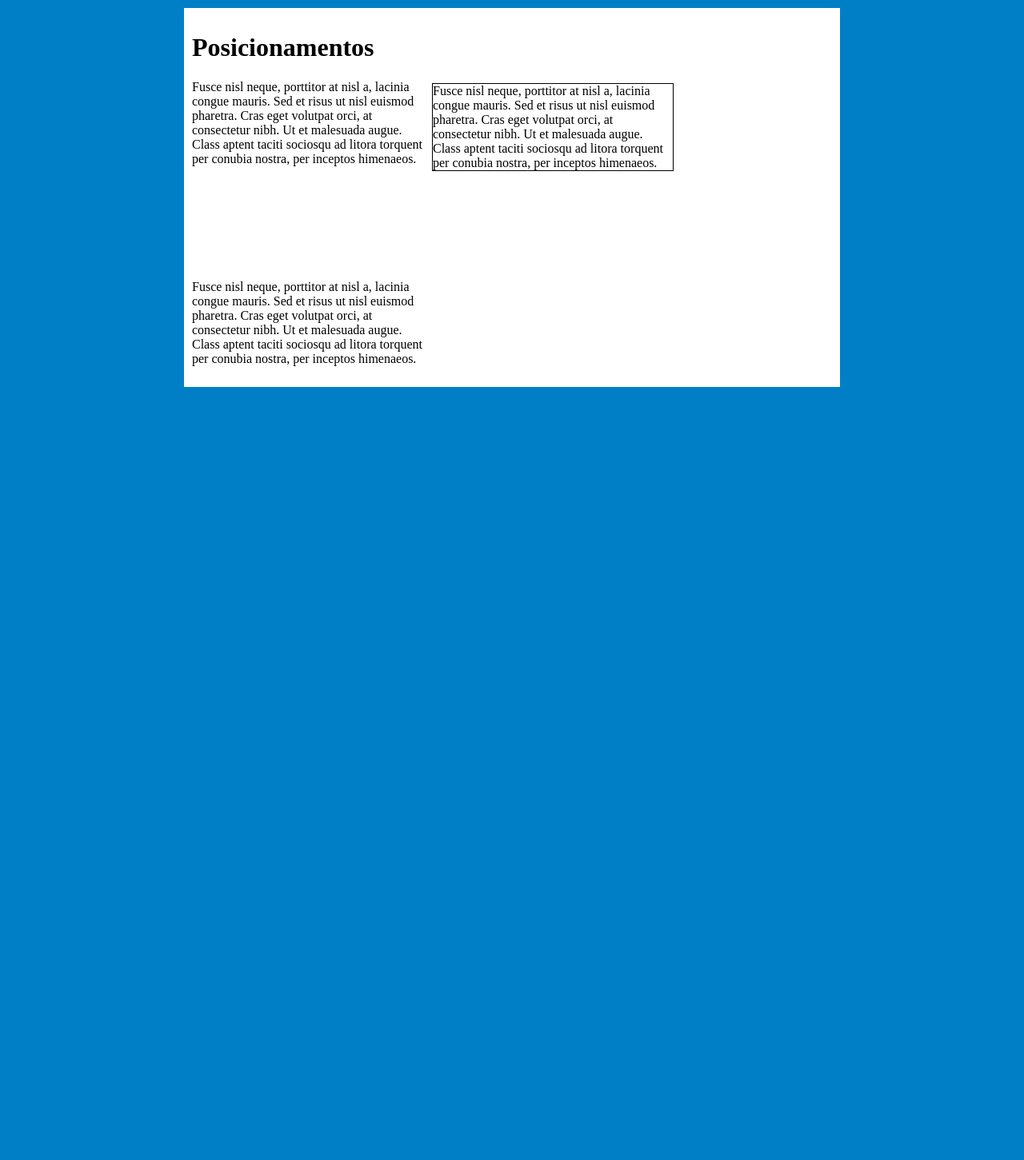
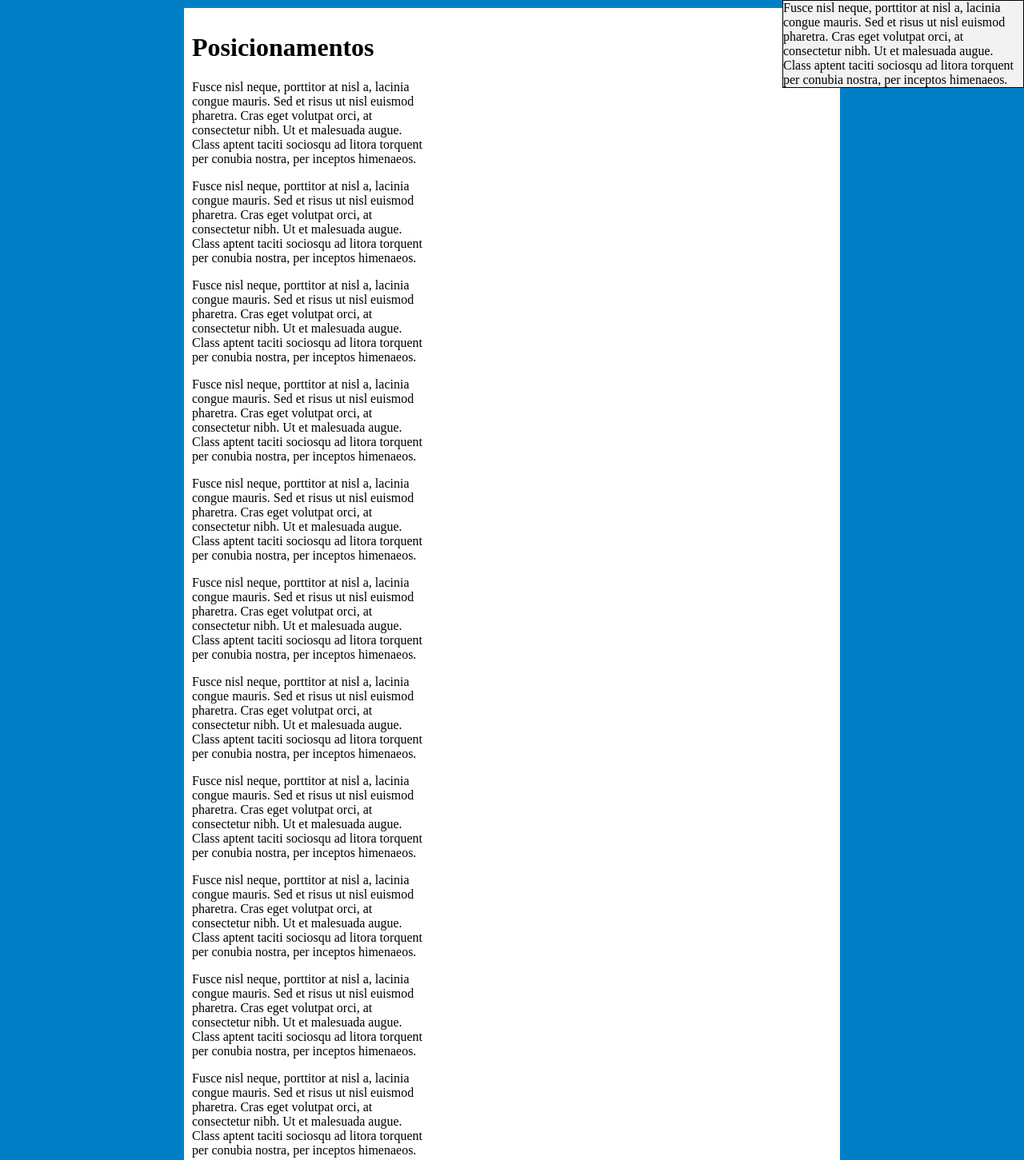
Before and after one commit to isaqueijs/curso-web-completo-udemy, a plain HTML site: page css3_intermediario/posicionamentos.html in a window 1280 px wide. Shown: the top 1451 px of the page at 80% size. Before the commit the page ends 800 px from the top, so only its background shows below. Drawn offline with Linux system fonts and the light colour scheme.

Commit message:
aula 46 - posicionamento absoluto e fixo

```diff
--- a/css3_intermediario/posicionamentos.html
+++ b/css3_intermediario/posicionamentos.html
@@ -22,8 +22,26 @@
             background: #FFF;
             width: 800px;
             margin: 10px auto;
-            padding: 10px;
-            /* espacamento interno */
+            padding: 10px; /* espacamento interno */
+            position: relative;
+        }
+
+        .fixed {
+            border: 1px solid black;
+            background: #f2f2f2;
+            position: fixed;
+            top: 0px;
+            right: 0px;
+            margin: 0px;
+        }
+
+
+        .absolute {
+            border: 1px solid black;
+            background: #f2f2f2;
+            position: absolute;
+            top: 80px;
+            right: 80px;
         }
 
         .relative {
@@ -47,7 +65,57 @@
             eget volutpat orci, at consectetur nibh. Ut et malesuada augue. Class aptent taciti sociosqu ad litora
             torquent per conubia nostra, per inceptos himenaeos.
         </p>
-        <p class="relative" >
+        <p class="fixed">
+            Fusce nisl neque, porttitor at nisl a, lacinia congue mauris. Sed et risus ut nisl euismod pharetra. Cras
+            eget volutpat orci, at consectetur nibh. Ut et malesuada augue. Class aptent taciti sociosqu ad litora
+            torquent per conubia nostra, per inceptos himenaeos.
+        </p>
+        <p>
+            Fusce nisl neque, porttitor at nisl a, lacinia congue mauris. Sed et risus ut nisl euismod pharetra. Cras
+            eget volutpat orci, at consectetur nibh. Ut et malesuada augue. Class aptent taciti sociosqu ad litora
+            torquent per conubia nostra, per inceptos himenaeos.
+        </p>
+        <p>
+            Fusce nisl neque, porttitor at nisl a, lacinia congue mauris. Sed et risus ut nisl euismod pharetra. Cras
+            eget volutpat orci, at consectetur nibh. Ut et malesuada augue. Class aptent taciti sociosqu ad litora
+            torquent per conubia nostra, per inceptos himenaeos.
+        </p>
+        <p>
+            Fusce nisl neque, porttitor at nisl a, lacinia congue mauris. Sed et risus ut nisl euismod pharetra. Cras
+            eget volutpat orci, at consectetur nibh. Ut et malesuada augue. Class aptent taciti sociosqu ad litora
+            torquent per conubia nostra, per inceptos himenaeos.
+        </p>
+        <p>
+            Fusce nisl neque, porttitor at nisl a, lacinia congue mauris. Sed et risus ut nisl euismod pharetra. Cras
+            eget volutpat orci, at consectetur nibh. Ut et malesuada augue. Class aptent taciti sociosqu ad litora
+            torquent per conubia nostra, per inceptos himenaeos.
+        </p>
+        <p>
+            Fusce nisl neque, porttitor at nisl a, lacinia congue mauris. Sed et risus ut nisl euismod pharetra. Cras
+            eget volutpat orci, at consectetur nibh. Ut et malesuada augue. Class aptent taciti sociosqu ad litora
+            torquent per conubia nostra, per inceptos himenaeos.
+        </p>
+        <p>
+            Fusce nisl neque, porttitor at nisl a, lacinia congue mauris. Sed et risus ut nisl euismod pharetra. Cras
+            eget volutpat orci, at consectetur nibh. Ut et malesuada augue. Class aptent taciti sociosqu ad litora
+            torquent per conubia nostra, per inceptos himenaeos.
+        </p>
+        <p>
+            Fusce nisl neque, porttitor at nisl a, lacinia congue mauris. Sed et risus ut nisl euismod pharetra. Cras
+            eget volutpat orci, at consectetur nibh. Ut et malesuada augue. Class aptent taciti sociosqu ad litora
+            torquent per conubia nostra, per inceptos himenaeos.
+        </p>
+        <p>
+            Fusce nisl neque, porttitor at nisl a, lacinia congue mauris. Sed et risus ut nisl euismod pharetra. Cras
+            eget volutpat orci, at consectetur nibh. Ut et malesuada augue. Class aptent taciti sociosqu ad litora
+            torquent per conubia nostra, per inceptos himenaeos.
+        </p>
+        <p>
+            Fusce nisl neque, porttitor at nisl a, lacinia congue mauris. Sed et risus ut nisl euismod pharetra. Cras
+            eget volutpat orci, at consectetur nibh. Ut et malesuada augue. Class aptent taciti sociosqu ad litora
+            torquent per conubia nostra, per inceptos himenaeos.
+        </p>
+        <p>
             Fusce nisl neque, porttitor at nisl a, lacinia congue mauris. Sed et risus ut nisl euismod pharetra. Cras
             eget volutpat orci, at consectetur nibh. Ut et malesuada augue. Class aptent taciti sociosqu ad litora
             torquent per conubia nostra, per inceptos himenaeos.
```
